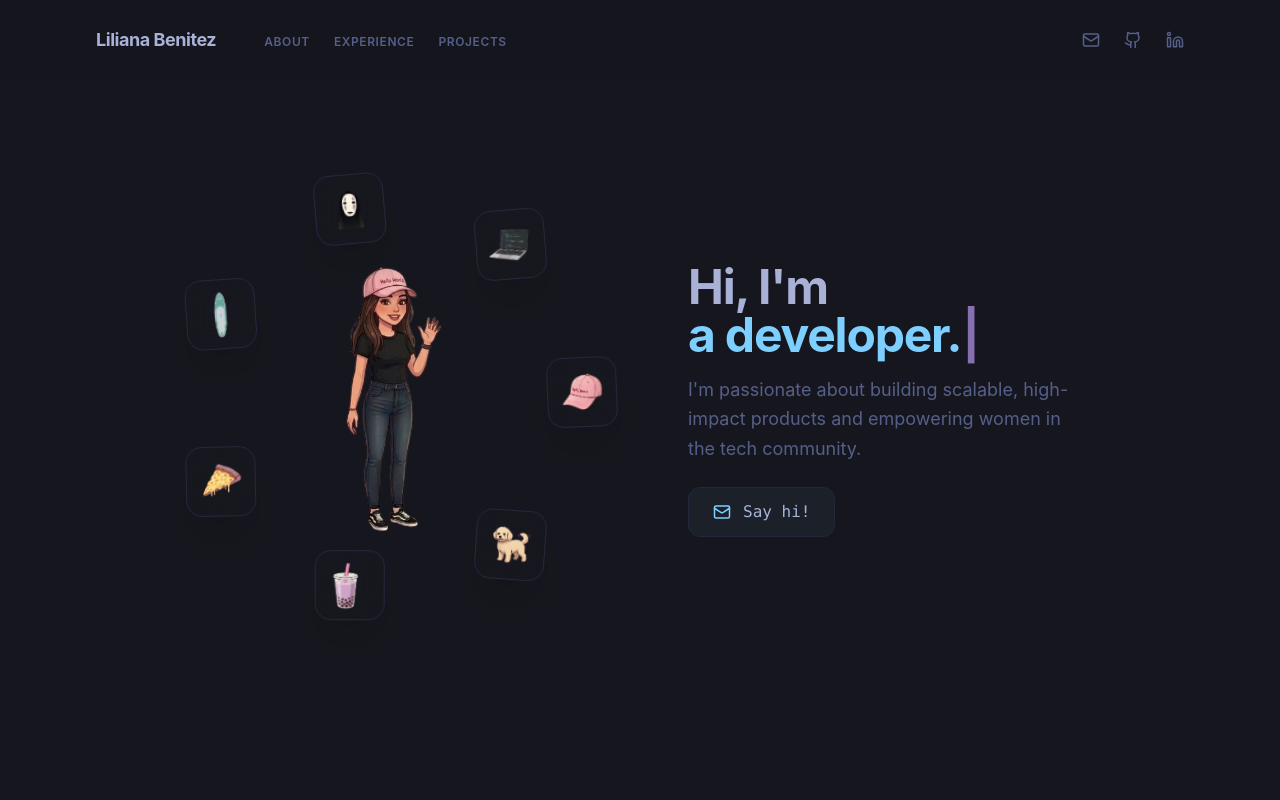
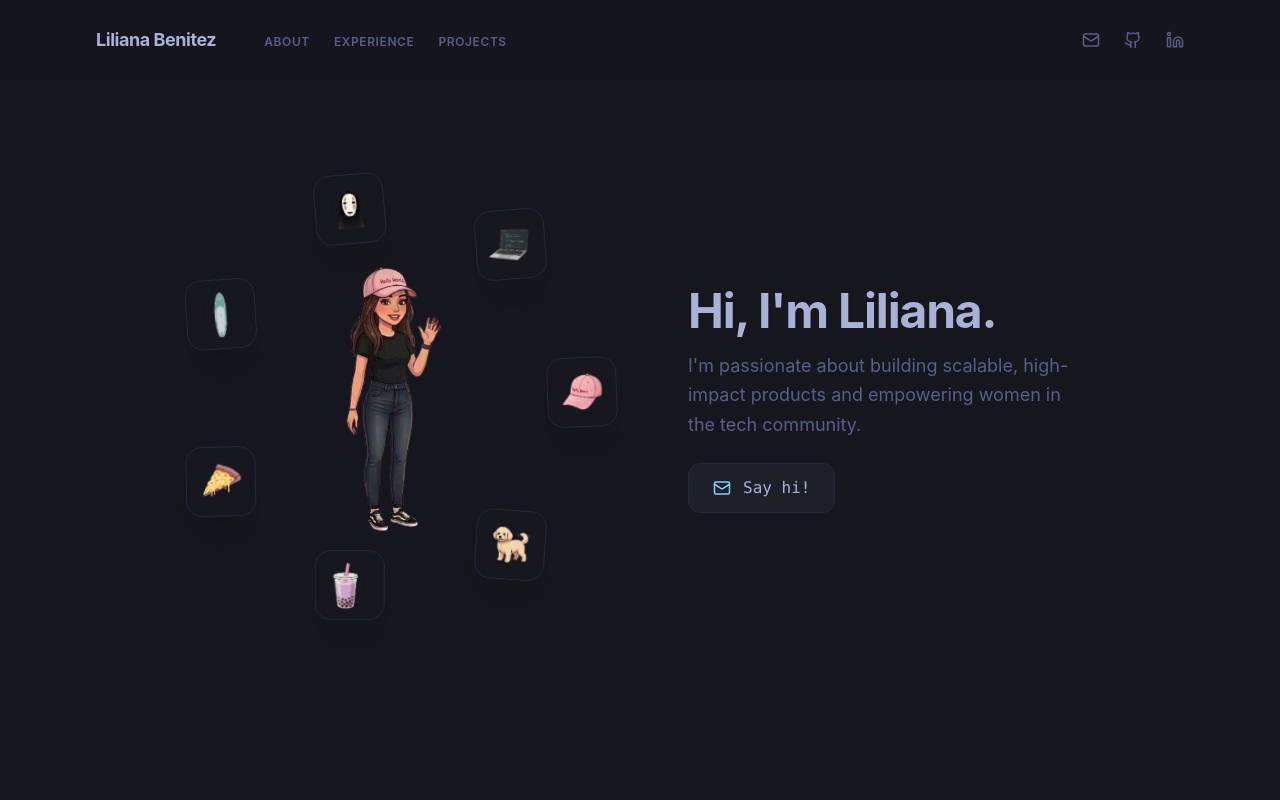
Before and after one commit to liliana-benitez/liliana, a React (Vite) app: page / in a window 1280 px wide. Shown: the top 800 px of the page. Built offline with nearby package versions, Linux system fonts and the light colour scheme.

Commit message:
prevent typewriter bug

```diff
--- a/src/components/hero.jsx
+++ b/src/components/hero.jsx
@@ -93,9 +93,9 @@ const Hero = () => {
         <div className="flex-1 space-y-6 order-1 lg:order-2 text-center lg:text-left z-10">
           <div className="space-y-4">
             <h1 className="text-4xl md:text-5xl font-bold tracking-tight text-fg flex flex-wrap justify-center lg:justify-start gap-x-2">
-              <span>Hi, I'm</span>
+              <span>Hi, I'm Liliana.</span>
               <span className="text-accent-cyan min-w-[120px] md:min-w-[180px]">
-                <Typewriter
+                {/* <Typewriter
                   options={{
                     strings: [
                       "Liliana.",
@@ -108,7 +108,7 @@ const Hero = () => {
                     deleteSpeed: 50,
                     cursor: "|"
                   }}
-                />
+                /> */}
               </span>
             </h1>
 
```
